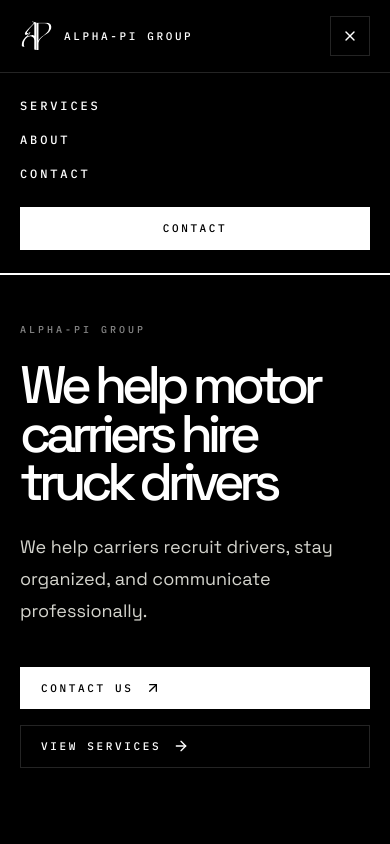
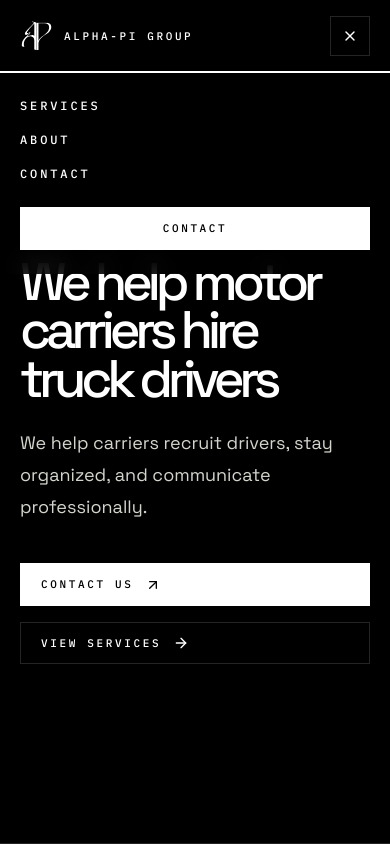
Before and after one commit to TolibovZafarali/alpha-pi-group, a Next.js app: page / in a window 390 px wide. Both pictures are taken after a click on the button "Open navigation". Shown: the top 844 px of the page. Built offline with nearby package versions, Linux system fonts and the light colour scheme.

Commit message:
fix(header): blur mobile dropdown overlay

```diff
--- a/src/components/site/header.tsx
+++ b/src/components/site/header.tsx
@@ -28,6 +28,7 @@ type HeaderProps = {
 
 export function Header({ ctaHref, navigation }: HeaderProps) {
   const [isOpen, setIsOpen] = useState(false);
+  const [mobileMenuTop, setMobileMenuTop] = useState(0);
   const [scrollTheme, setScrollTheme] = useState<"dark" | "light">("dark");
   const headerRef = useRef<HTMLElement>(null);
   const prefersReducedMotion = useReducedMotion();
@@ -47,7 +48,9 @@ export function Header({ ctaHref, navigation }: HeaderProps) {
     let frameId = 0;
 
     const updateScrollTheme = () => {
-      const headerBottom = headerRef.current?.getBoundingClientRect().bottom ?? 0;
+      const headerBottom = Math.round(
+        headerRef.current?.getBoundingClientRect().bottom ?? 0,
+      );
       const sampleX = window.innerWidth / 2;
       const sampleY = Math.min(
         Math.max(headerBottom + 1, 0),
@@ -63,6 +66,9 @@ export function Header({ ctaHref, navigation }: HeaderProps) {
 
       setScrollTheme((currentTheme) =>
         currentTheme === theme ? currentTheme : theme,
+      );
+      setMobileMenuTop((currentTop) =>
+        currentTop === headerBottom ? currentTop : headerBottom,
       );
     };
 
@@ -110,6 +116,7 @@ export function Header({ ctaHref, navigation }: HeaderProps) {
   }, []);
 
   return (
+    <>
       <header
         className="fixed inset-x-0 top-0 z-50 bg-black/80 backdrop-blur-md"
         ref={headerRef}
@@ -156,14 +163,37 @@ export function Header({ ctaHref, navigation }: HeaderProps) {
           </button>
         </Container>
 
+        <div
+          aria-hidden="true"
+          className={cx(
+            "pointer-events-none absolute inset-x-0 -bottom-px z-[1] h-[2px] overflow-hidden transition-colors duration-300",
+            scrollTheme === "light" ? "bg-black/12" : "bg-white/12",
+          )}
+        >
+          <motion.div
+            className={cx(
+              "h-full origin-left transition-colors duration-300",
+              scrollTheme === "light"
+                ? "bg-black shadow-[0_0_10px_rgba(0,0,0,0.18)]"
+                : "bg-white shadow-[0_0_12px_rgba(255,255,255,0.42)]",
+            )}
+            style={{ scaleX: progress }}
+          />
+        </div>
+      </header>
+
       <AnimatePresence>
         {isOpen ? (
           <motion.div
             animate={{ opacity: 1, y: 0 }}
-            className="border-t border-white/10 bg-black md:hidden"
+            className="fixed inset-x-0 z-40 overflow-y-auto border-t border-white/10 bg-black/80 backdrop-blur-md md:hidden"
             exit={{ opacity: 0, y: -8 }}
             id="mobile-navigation"
             initial={{ opacity: 0, y: -8 }}
+            style={{
+              top: mobileMenuTop,
+              maxHeight: `calc(100dvh - ${mobileMenuTop}px)`,
+            }}
             transition={{ duration: 0.18, ease: [0.16, 1, 0.3, 1] }}
           >
             <Container className="grid gap-6 py-6">
@@ -192,24 +222,6 @@ export function Header({ ctaHref, navigation }: HeaderProps) {
           </motion.div>
         ) : null}
       </AnimatePresence>
-
-      <div
-        aria-hidden="true"
-        className={cx(
-          "pointer-events-none absolute inset-x-0 -bottom-px z-[1] h-[2px] overflow-hidden transition-colors duration-300",
-          scrollTheme === "light" ? "bg-black/12" : "bg-white/12",
-        )}
-      >
-        <motion.div
-          className={cx(
-            "h-full origin-left transition-colors duration-300",
-            scrollTheme === "light"
-              ? "bg-black shadow-[0_0_10px_rgba(0,0,0,0.18)]"
-              : "bg-white shadow-[0_0_12px_rgba(255,255,255,0.42)]",
-          )}
-          style={{ scaleX: progress }}
-        />
-      </div>
-    </header>
+    </>
   );
 }
```
Lines whose indentation alone changed are shown as unchanged.
